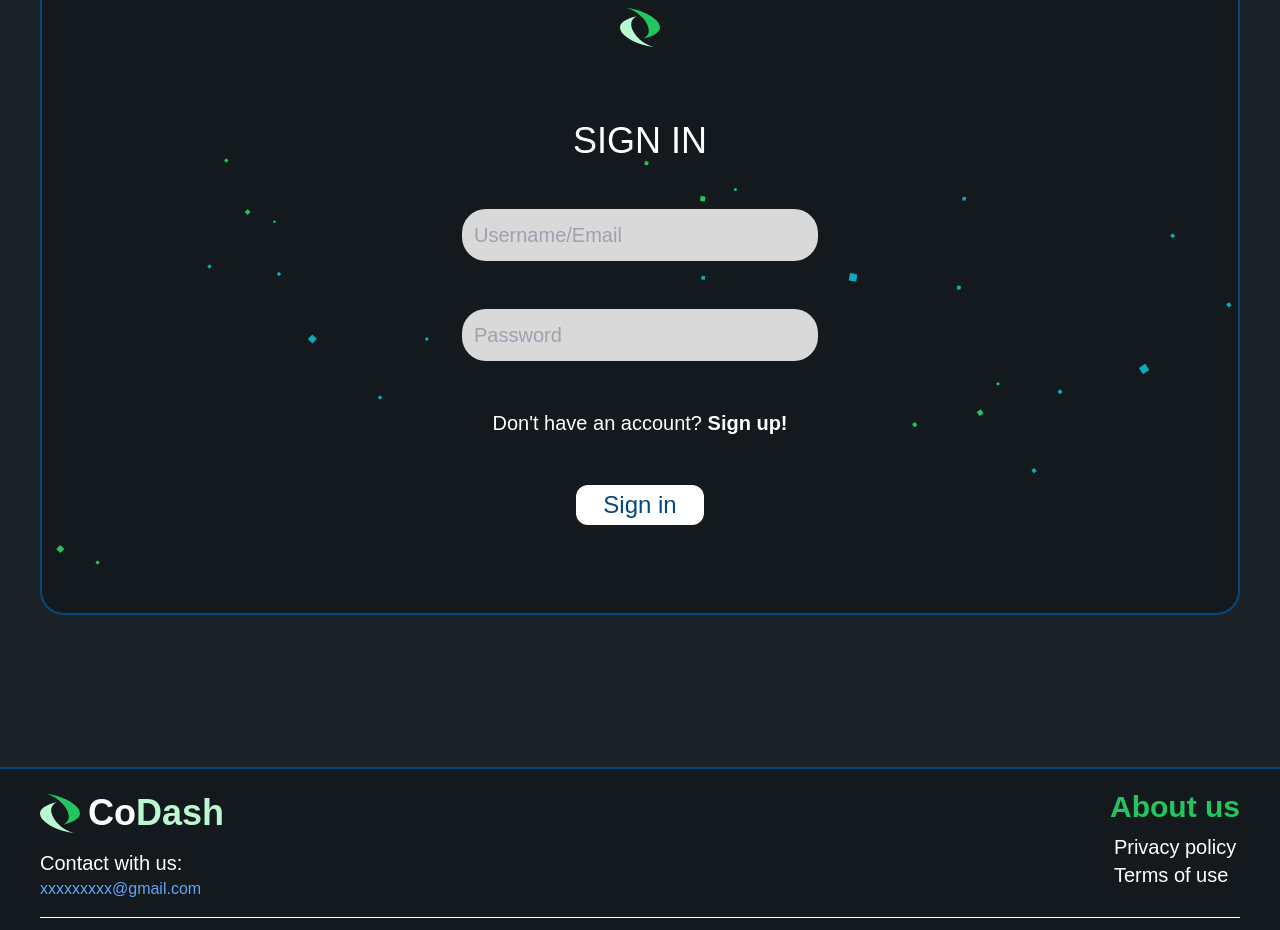
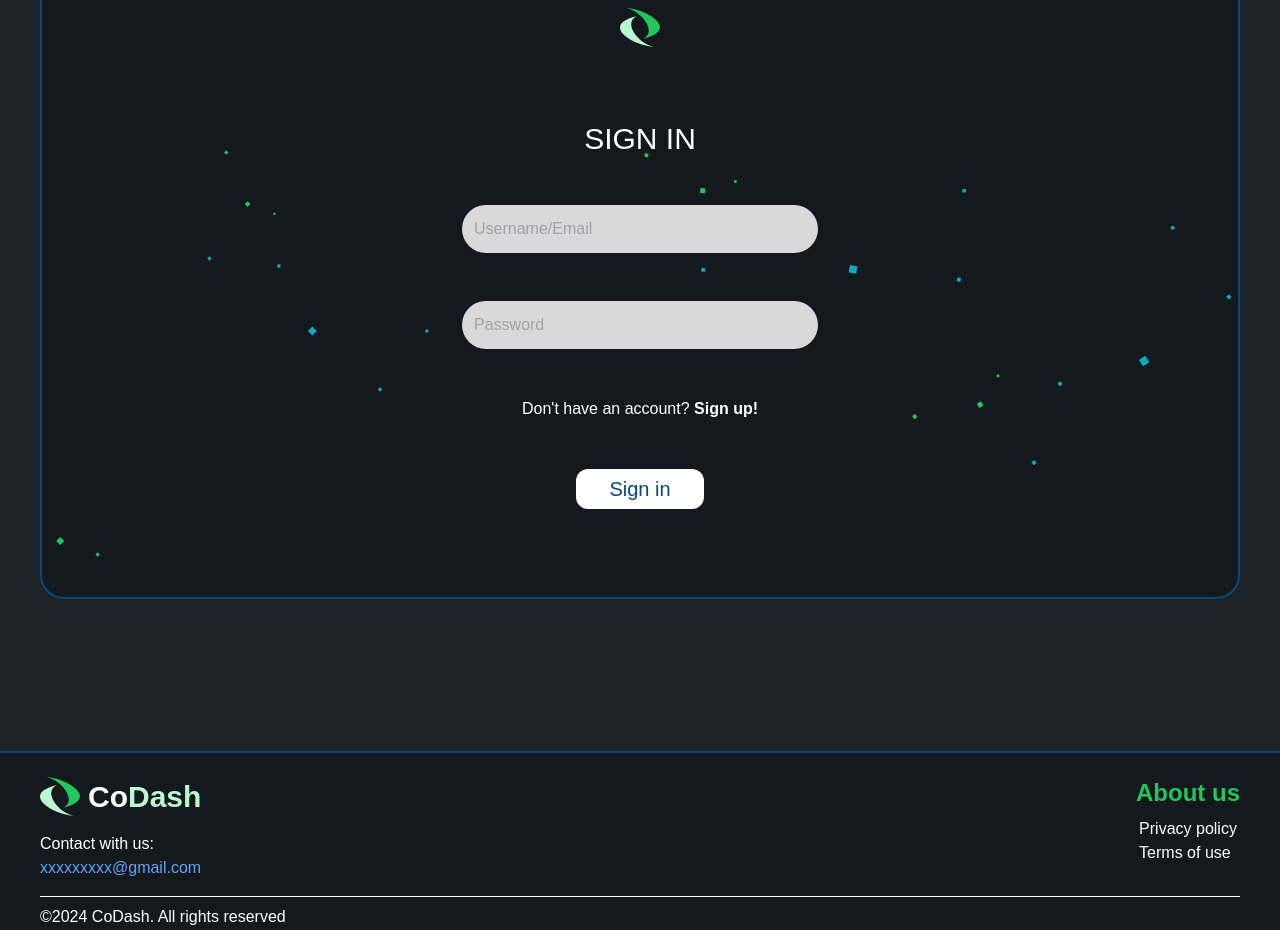
Before and after one commit to VietTrung-GGit/FE-code-sharing, a React (Vite) app: page / in a window 1280 px wide. Shown: the top 930 px of the page. Built offline with nearby package versions, Linux system fonts and the light colour scheme.

Commit message:
Checkforbugs

```diff
--- a/src/components/footer.tsx
+++ b/src/components/footer.tsx
@@ -10,16 +10,16 @@ function Footer() {
           <div className="flex flex-col">
           <div className="flex items-center py-4">
             <img src={Logo} alt="CoDash Logo" className="logo w-10 h-auto" />
-            <span className="text-4xl font-semibold pl-2">Co</span>
-            <span className="text-4xl font-semibold text-Accent/Light">Dash</span>
+            <span className="text-3xl font-semibold pl-2">Co</span>
+            <span className="text-3xl font-semibold text-Accent/Light">Dash</span>
             </div>
-            <p className="text-xl">Contact with us:</p>
+            <p className="text-l">Contact with us:</p>
             <a href="mailto:xxxxxxxxx@gmail.com" className="text-blue-400 ">xxxxxxxxx@gmail.com</a>
           </div>
 
           {/* Links Section */}
-          <div className="text-xl space-y-2 flex flex-col items-center justify-center">
-            <h4 className="font-semibold text-3xl  text-Accent/Target">About us</h4>
+          <div className="text-l space-y-2 flex flex-col items-center justify-center">
+            <h4 className="font-semibold text-2xl  text-Accent/Target">About us</h4>
             <ul>
               <li><p>Privacy policy</p></li>
               <li><p>Terms of use</p></li>
@@ -30,7 +30,7 @@ function Footer() {
         {/* Footer Bottom Section */}
         <div className="mt-4">
           <hr className="border-white" />
-          <p className="text-xl mt-2">©2024 CoDash. All rights reserved</p>
+          <p className="text-l mt-2">©2024 CoDash. All rights reserved</p>
         </div>
       </footer>
     );
--- a/src/components/header.tsx
+++ b/src/components/header.tsx
@@ -3,7 +3,7 @@ import Logo from '../assets/logo.svg';
 
 function Header() {
     return (
-      <header className="sticky top-0 absolute flex justify-center py-2 z-20">
+      <header className="sticky top-0 flex justify-center py-2 z-20">
             <img src={Logo} alt="CoDash Logo" className="logo w-10 h-auto" />
       </header>
     );
--- a/src/components/layoutSignin.tsx
+++ b/src/components/layoutSignin.tsx
@@ -3,13 +3,13 @@ import React from 'react';
 function LayoutSignin(){
 return(
 <div className="bg-Background/Bottom bg-[url('assets/particle.svg')] bg-no-repeat bg-center bg-cover text-center w-full mt-0 p-16 relative border-Primary/Dark border-solid box-border border-2 rounded-b-3xl mb-28">
-<h3 className="text-4xl text-white m-6 pt-10">SIGN IN</h3>
-<input type="text" placeholder="Username/Email" className="bg-inputbox-Sign rounded-3xl p-3 w-4/12 text-xl m-6 "></input>
+<h3 className="text-3xl text-white m-6 pt-10">SIGN IN</h3>
+<input type="text" placeholder="Username/Email" className="bg-inputbox-Sign rounded-3xl p-3 w-4/12 text-l m-6 "></input>
 <br></br>
-<input type="password" placeholder="Password" className="bg-inputbox-Sign rounded-3xl p-3 w-4/12 text-xl m-6"></input>
+<input type="password" placeholder="Password" className="bg-inputbox-Sign rounded-3xl p-3 w-4/12 text-l m-6"></input>
 <br></br>
-<p className="text-xl text-white m-6">Don't have an account? <a href="" className="font-bold">Sign up!</a></p>
-<button className="w-32 h-10 rounded-xl bg-white text-2xl text-Primary/Dark m-6">Sign in</button>
+<p className="text-l text-white m-6">Don't have an account? <a href="" className="font-bold">Sign up!</a></p>
+<button className="w-32 h-10 rounded-xl bg-white text-xl text-Primary/Dark m-6">Sign in</button>
 </div>
 );
 }
```
